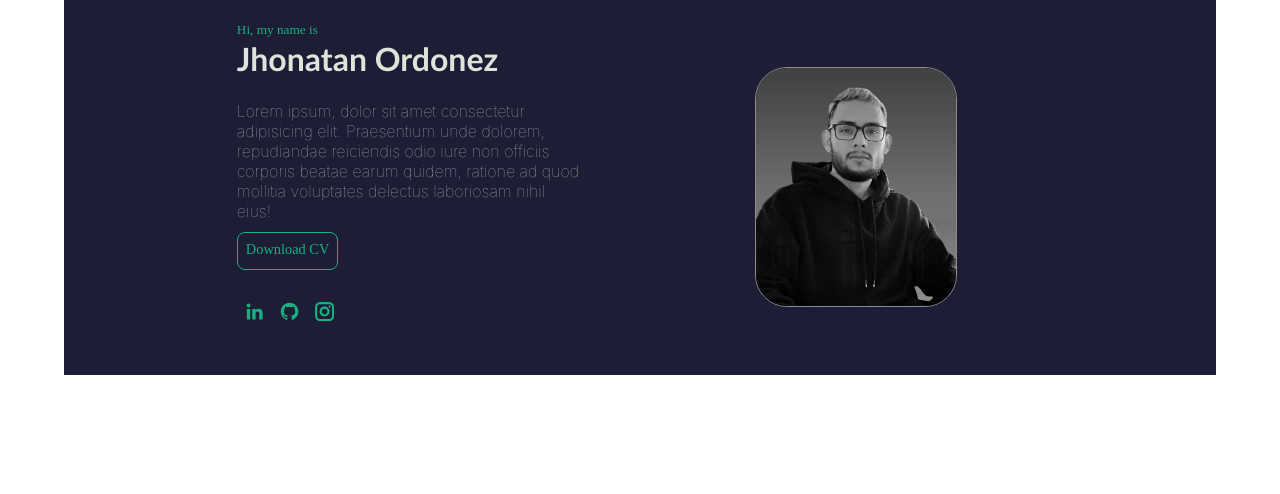
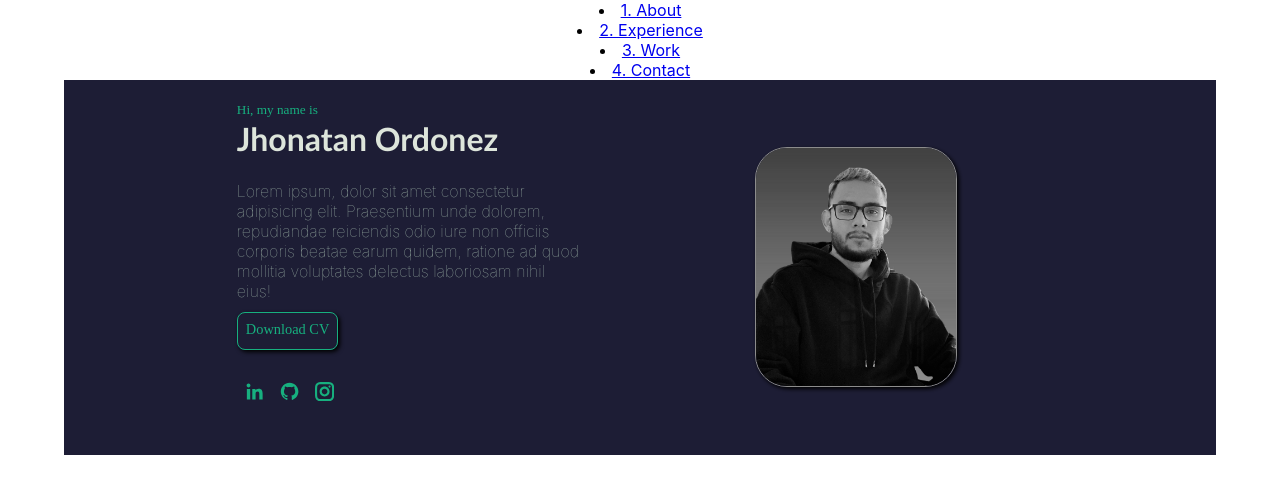
Before and after one commit to jonathanedd/Jhonatan-Ordonez, a React (Create React App) app: page / in a window 1280 px wide. Shown: the top 494 px of the page. Built offline with nearby package versions, Linux system fonts and the light colour scheme.

Commit message:
Created Nav componenet, and added styles shadows to cv button and photo in about me

```diff
--- a/src/App.js
+++ b/src/App.js
@@ -1,9 +1,11 @@
 import "./App.css";
 import AboutMe from "./Components/AboutMe";
+import Nav from "./Components/Nav";
 
 function App() {
   return (
     <div className="App">
+      <Nav />
       <AboutMe />
     </div>
   );
--- /dev/null
+++ b/src/Components/Nav.js
@@ -0,0 +1,23 @@
+import React from "react";
+import "../Styles/nav.css";
+
+const nav = () => {
+  return (
+    <div className="main-nav">
+      <li>
+        <a href="/">1. About</a>
+      </li>
+      <li>
+        <a href="/">2. Experience</a>
+      </li>
+      <li>
+        <a href="/">3. Work</a>
+      </li>
+      <li>
+        <a href="/">4. Contact</a>
+      </li>
+    </div>
+  );
+};
+
+export default nav;
--- a/src/Styles/aboutme.css
+++ b/src/Styles/aboutme.css
@@ -37,6 +37,7 @@
   border-radius: 0.5rem;
   border: #17b07f solid 0.5px;
   background: transparent;
+  box-shadow: 2px 2px 4px rgb(0, 0, 0);
   color: #17b07f;
   cursor: pointer;
   text-decoration: none;
@@ -59,7 +60,7 @@
   cursor: pointer;
   font-size: 1.2rem;
 }
-.icon:hover{
+.icon:hover {
   transform: scale(1.3);
   transition: 0.5s;
   color: #dde5db;
@@ -68,6 +69,7 @@
 .about-me-main img {
   border: #17b07f solid 1px;
   border-radius: 2rem;
+  box-shadow: 2px 2px 4px rgb(0, 0, 0);
   width: 200px;
   margin: auto;
   filter: grayscale(100%);
```
Also changed, not shown: src/Styles/nav.css (added).
